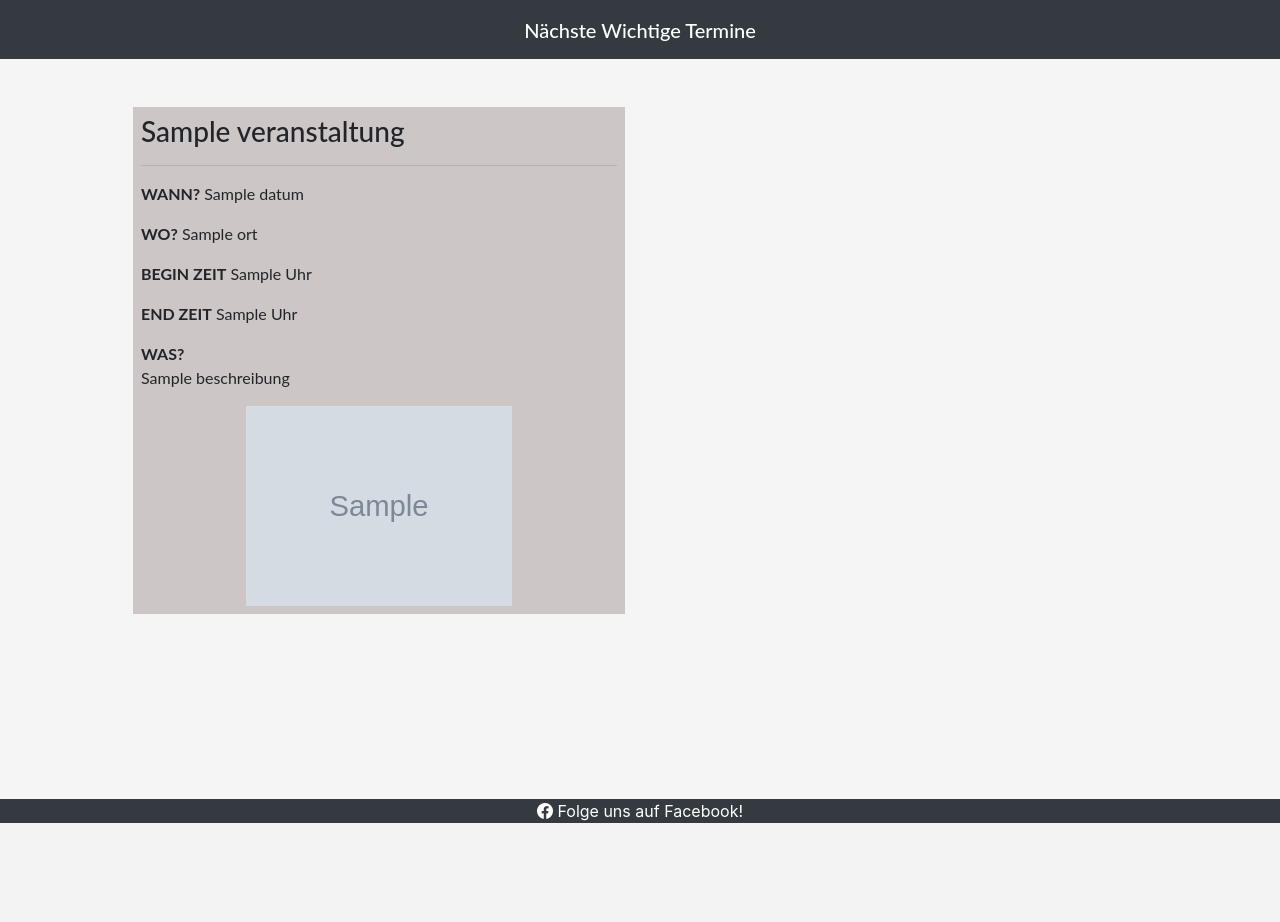
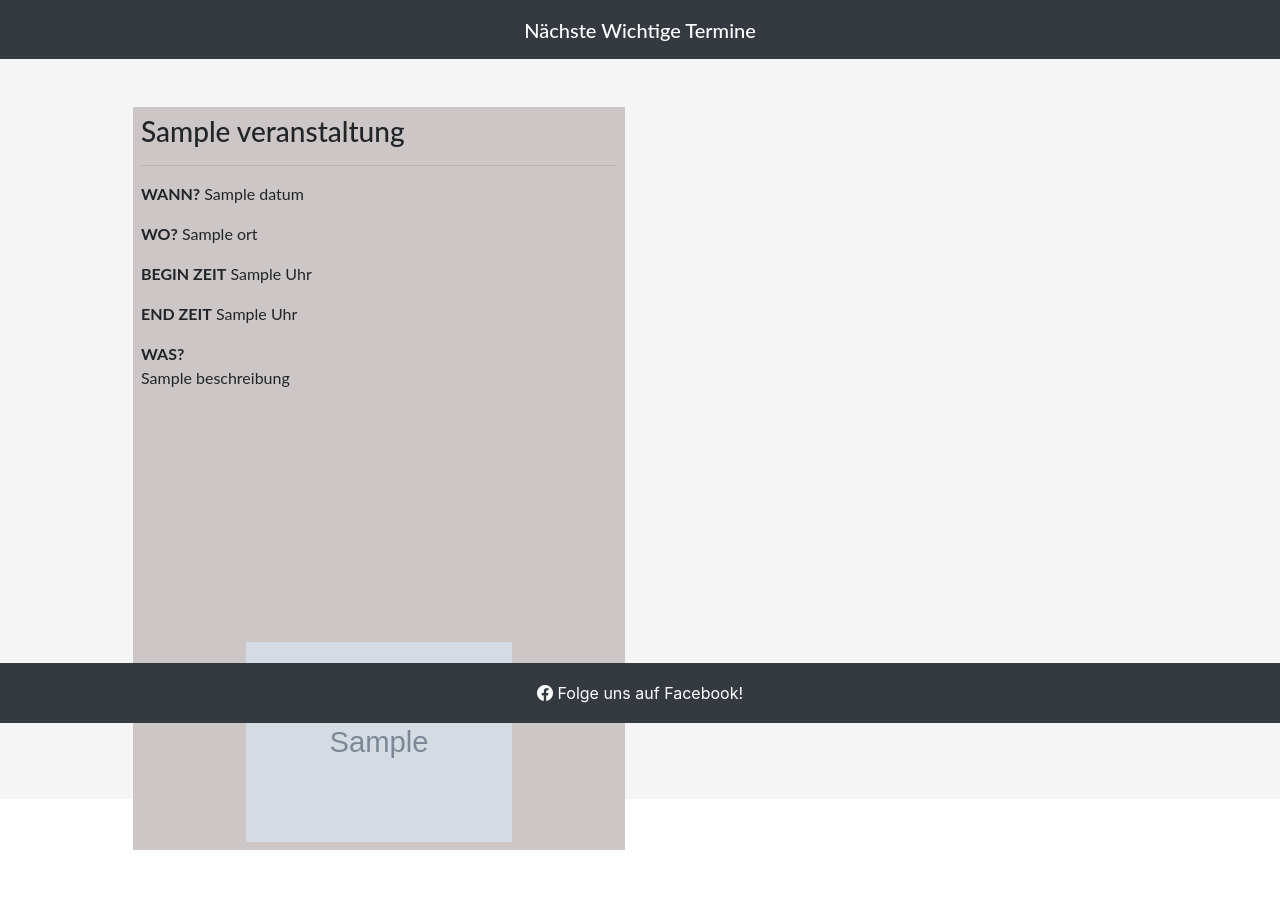
Before and after one commit to VladaAlek/schulverein_lankwitz, a Django app: template termine/templates/termine/termine.html in a window 1280 px wide. Shown: the part 77-999 px from the top of the page. Before the commit the page ends 900 px from the top, so only its background shows below. Run offline with Django 5.2, Linux system fonts and the light colour scheme; the template is opened without the code that fills it: most values are stand-ins (such as "Sample title", 1, 10 or a date in 2020); grey boxes marked "Sample" are stand-in pictures; some libraries are stand-ins or nearby versions.

Commit message:
add fix option for the footer

```diff
--- a/static/css/styles.css
+++ b/static/css/styles.css
@@ -46,7 +46,10 @@ main{
 .foot-stl {
     width: 100%;
     height: 60px;
-  }
+    position: fixed;
+    bottom: 0;
+    width: 100%;
+}
 
 
 /*Photo by <a href="https://unsplash.com/@notethanun?utm_content=creditCopyText&utm_medium=referral&utm_source=unsplash">note thanun</a> on <a href="https://unsplash.com/photos/group-of-people-wearing-white-and-orange-backpacks-walking-on-gray-concrete-pavement-during-daytime-CYlPykF-qAM?utm_content=creditCopyText&utm_medium=referral&utm_source=unsplash">Unsplash</a>
--- a/termine/static/css/termine_styles.css
+++ b/termine/static/css/termine_styles.css
@@ -17,6 +17,10 @@ main {
     background-color: rgb(204, 198, 198);
 }
 
+.beschreibung-div {
+    height: 300px;
+}
+
 .event-image-wrapper {
   max-height: 200px;
   overflow: hidden;
--- a/termine/templates/termine/termine.html
+++ b/termine/templates/termine/termine.html
@@ -31,7 +31,9 @@
                     <p><strong>WO?</strong> {{ event.ort }}</p>
                     <p><strong>BEGIN ZEIT</strong> {{ event.begin_zeit }} Uhr</p>
                     <p><strong>END ZEIT</strong> {{ event.end_zeit }} Uhr</p>
-                    <p><strong>WAS?</strong> <br> {{ event.beschreibung }}</p>
+                    <div class="beschreibung-div">
+                        <p><strong>WAS?</strong> <br> {{ event.beschreibung }}</p>
+                    </div>
                     <div class="event-image-wrapper">
                     {% if "placeholder" in event.featured_image.url %}
                     <img class="event-image" src="{% static 'images/default.jpg' %}" alt="placeholder image">
```
